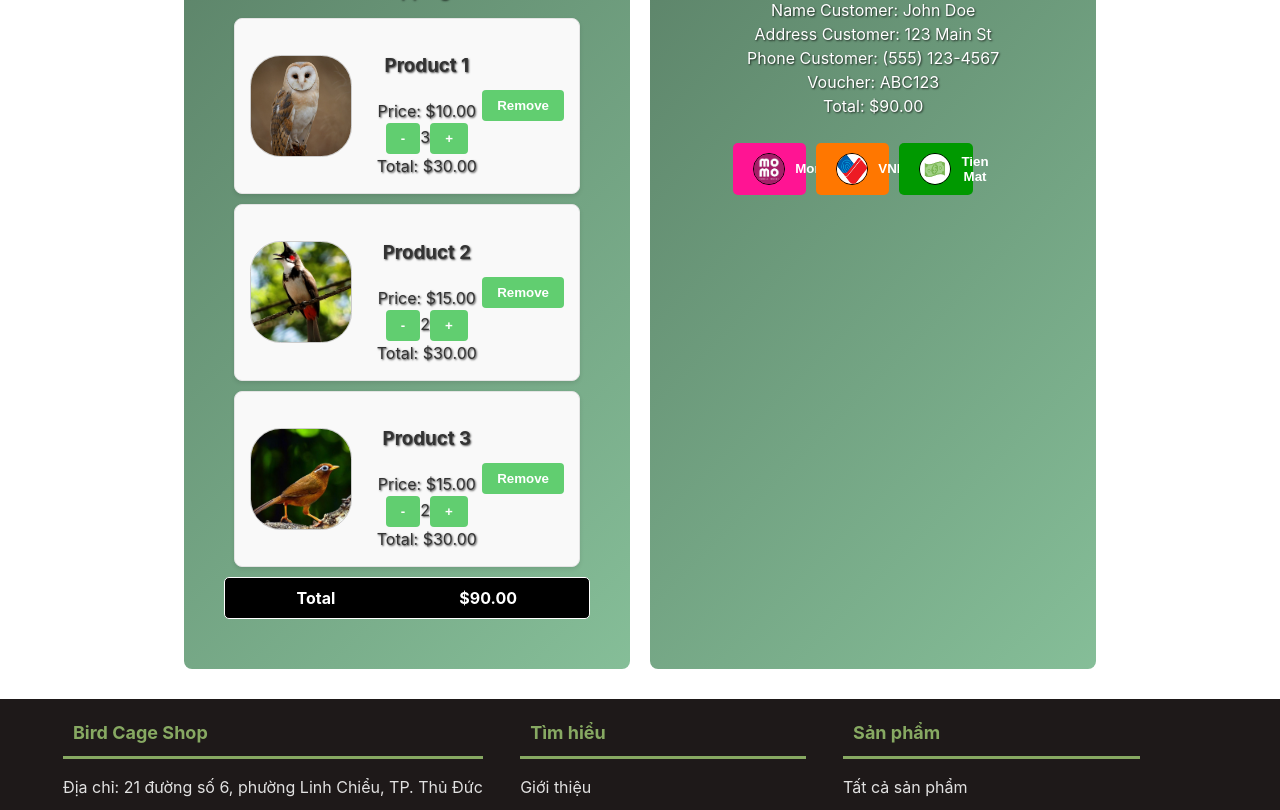
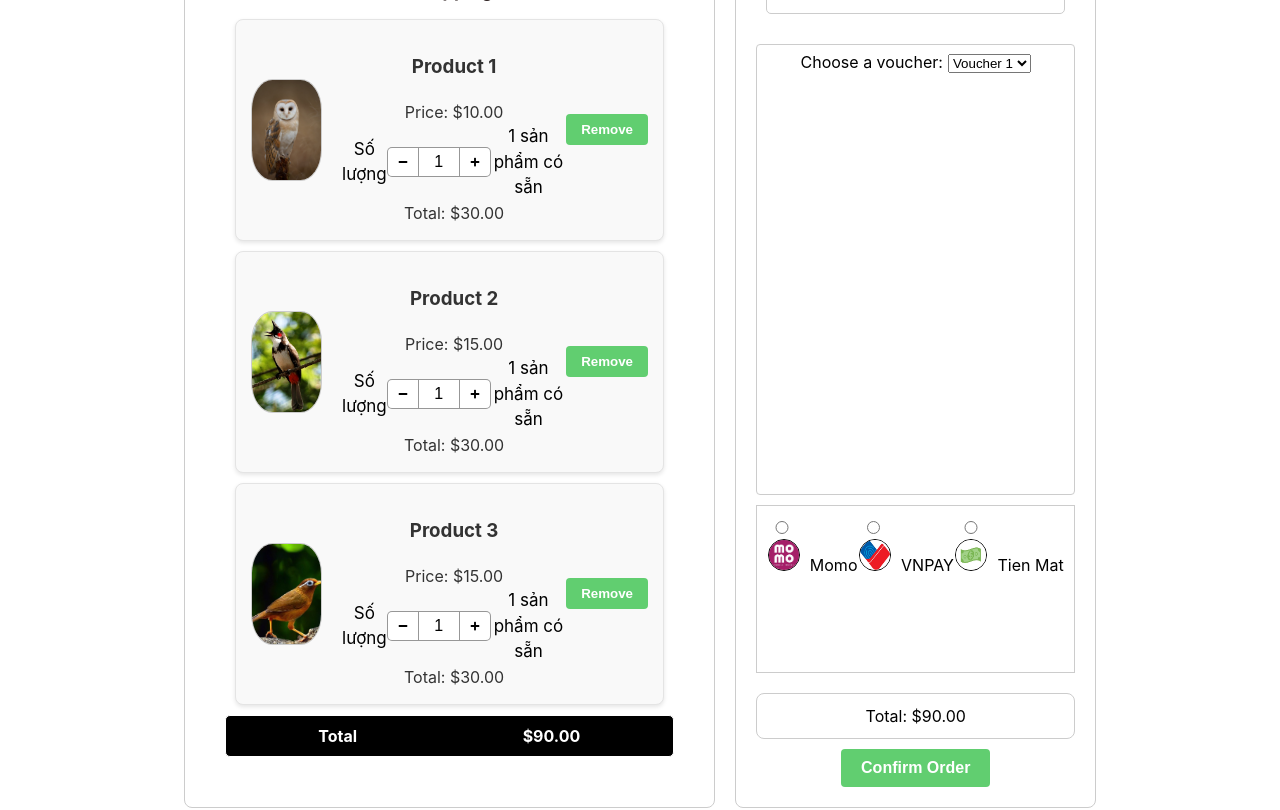
Before and after one commit to SWP391-bird-farm-shop/frontend, a React (Vite) app: page /cart in a window 1280 px wide. Shown: the part 280-1090 px from the top of the page. Built offline with nearby package versions, Linux system fonts and the light colour scheme.

Commit message:
cartpage

```diff
--- a/src/page/CartPage.css
+++ b/src/page/CartPage.css
@@ -1,4 +1,4 @@
-/* CartPage.css */
+
 .Order {
     display: flex;
     justify-content: space-between;
@@ -10,39 +10,42 @@
 
 
 
-/* CartPage.css */
 
-/* Keyframes animation for the gradient background */
-@keyframes gradient {
-    0% {
-      background-position: 0% 50%;
-    }
-    50% {
-      background-position: 100% 50%;
-    }
-    100% {
-      background-position: 0% 50%;
-    }
-  }
-
-  /* Apply the gradient animation to both .Order-Total and .Order-Payment */
-  .Order-Total, .Order-Payment {
+.Order-Total {
     flex: 1;
     margin: 10px;
     padding: 20px;
-      background: linear-gradient(-45deg, #b3ffcc, #000);
+    background: #FFFFFF;
     background-size: 400% 400%;
     animation: gradient 15s ease infinite;
     border-radius: 8px;
-      color: white; /* Text color for the sections */
-      text-shadow: 1px 1px 2px rgba(0, 0, 0, 0.7); /* Add text shadow for better visibility */
+    color: #180B0B;
+    border: 1px solid #ccc;
   }
 
-  .Order-Total p, .Order-Payment p {
+  .Order-Total p {
     margin: 0;
   }
 
-  /* Rest of your CSS remains the same */
+
+  .Order-Payment {
+    flex: 1;
+    margin: 10px;
+    padding: 20px;
+    background: #FFFFFF;
+    background-size: 400% 400%;
+    animation: gradient 15s ease infinite;
+    border-radius: 8px;
+    color: #180B0B;
+    border: 1px solid #ccc;
+  }
+
+  .Order-Payment p {
+    margin: 0;
+  }
+
+
+
 
 
 #cart {
@@ -93,18 +96,167 @@ button:hover {
     background-color: #005ea3;
 }
 
-.Payment-Option {
+
+
+.Order-Info {
     display: flex;
-    justify-content: space-between;
-    margin-top: 20px;
+    flex-direction: column;
+
+    padding: 10px;
+    margin-bottom: 10px;
+    background-color: #FFFFFF;
+
   }
 
   /* CartPage.css */
 
-/* Style for the Momo button */
+/* CartPage.css */
+
+.customer-info {
+
+    padding: 10px;
+    margin-bottom: 10px;
+  }
+
+  .name-phone {
+    display: flex;
+    justify-content: space-between;
+
+  }
+
+  .name-phone p {
+    margin: 5px 0;
+  }
+
+  .customer-info p {
+    margin: 5px 0;
+    color:#180B0B;
+  }
+
+
+  /* CartPage.css */
+
+/* Styling for Voucher Info section (Custom Select Box) */
+.Voucher-Info {
+    position: relative;
+    display: inline-block;
+    border: 1px solid #ccc;
+    border-radius: 4px;
+    padding: 5px;
+  }
+
+  /* Style the label within the Voucher Info section */
+  .Voucher-Info label {
+    margin-right: 5px;
+    color: #000000; /* Set the text color to black */
+  }
+
+  /* Style the custom select container */
+  .custom-select {
+    position: relative;
+    display: inline-block;
+  }
+
+  /* Style the select element within the custom select container */
+  .custom-select select {
+    display: none; /* Hide the default select element */
+  }
+
+  /* Style the custom select to appear as a button */
+  .custom-select::before {
+    content: '▼'; /* Unicode down arrow character */
+    position: absolute;
+    top: 0;
+    right: 0;
+    padding: 5px;
+    background-color: #ccc;
+    border-radius: 0 4px 4px 0;
+    cursor: pointer;
+  }
+
+  /* Show the selected option text */
+  .custom-select::after {
+    content: attr(data-selected);
+    position: absolute;
+    top: 0;
+    left: 0;
+    right: 20px; /* Adjust to accommodate the arrow */
+    padding: 5px;
+    border: 1px solid #ccc;
+    border-radius: 4px 0 0 4px;
+    background-color: #fff;
+    cursor: pointer;
+  }
+
+
+  .custom-select ul {
+    list-style: none;
+    margin: 0;
+    padding: 0;
+    position: absolute;
+    top: 100%;
+    left: 0;
+    right: 0;
+    display: none;
+    border: 1px solid #ccc;
+    border-top: none;
+    border-radius: 0 0 4px 4px;
+    background-color: #fff;
+  }
+
+
+  .custom-select ul li {
+    padding: 5px;
+    cursor: pointer;
+  }
+
+
+  .custom-select.active ul {
+    display: block;
+  }
+
+  .Payment-Method {
+    display: flex;
+    justify-content: space-around;
+    border: 1px solid #ccc;
+    padding: 10px;
+    margin-bottom: 10px;
+  }
+
+  .Payment-Method button {
+    background-color: #f2f2f2;
+    border: none;
+    padding: 5px 10px;
+    cursor: pointer;
+  }
+
+  .payment-logo {
+    max-width: 50px;
+    max-height: 30px;
+  }
+
+  .Total-Info {
+    border: 1px solid #ccc;
+    padding: 10px;
+    margin-bottom: 10px;
+  }
+
+  .Confirm-Order {
+    text-align: center;
+  }
+
+  #confirm-button {
+    background-color: #3498db;
+    color: white;
+    border: none;
+    padding: 10px 20px;
+    font-size: 16px;
+    cursor: pointer;
+  }
+
 #momo-button {
-    background-color: #FF1493; /* Pink background color for Momo button */
-    color: white; /* Text color for Momo button */
+    background-color: #FF1493;
+    color: white;
     border: none;
     border-radius: 5px;
     padding: 10px 20px;
@@ -115,16 +267,13 @@ button:hover {
     width: 20%;
 }
 
-/* Add hover effect for Momo button */
-#momo-button:hover {
-    background-color: #FF0066; /* Change background color on hover */
-}
 
 
-/* Style for the VNPAY button */
+
+
 #vnpay-button {
-    background-color: #FF7700; /* Background color for VNPAY button */
-    color: white; /* Text color for VNPAY button */
+    background-color: #FF7700;
+    color: white;
     border: none;
     border-radius: 5px;
     padding: 10px 20px;
@@ -136,12 +285,7 @@ button:hover {
 
 }
 
-/* Add hover effect for VNPAY button */
-#vnpay-button:hover {
-    background-color: #CC5500; /* Change background color on hover */
-}
 
-/* Style for the Tien Mat button */
 #tienmat-button {
     background-color: #009900;
     color: white;
@@ -155,15 +299,8 @@ button:hover {
     width: 20%;
 }
 
-/* Add hover effect for Tien Mat button */
-#tienmat-button:hover {
-    background-color: #007700; /* Change background color on hover */
-}
 
-/* Style for payment logos */
-/* CartPage.css */
 
-/* Style for the payment logos with round borders */
 .payment-logo {
     width: 30px;
     height: 30px;
@@ -172,12 +309,6 @@ button:hover {
     border-radius: 50%;
 }
 
-.button-container {
-    display: flex;
-    justify-content: center;
-    width: 90%;
-
-}
 
 
 
@@ -236,16 +367,16 @@ h2 {
     justify-content: space-between;
     align-items: center;
     transition: background-color 0.3s, transform 0.2s, box-shadow 0.3s, color 0.2s;
-    background-color: #f9f9f9; /* Light background color */
+    background-color: #f9f9f9;
     box-shadow: 0 2px 4px rgba(0, 0, 0, 0.1);
-    color: #333; /* Text color */
+    color: #333;
 }
 
 .cart-item:hover {
-    background-color: #f7f7f7; /* Slightly darker background on hover */
+    background-color: #f7f7f7;
     transform: scale(1.02);
     box-shadow: 0 6px 10px rgba(0, 0, 0, 0.2);
-    color: #555; /* Slightly darker text color on hover */
+    color: #555;
 }
 
 
@@ -254,13 +385,13 @@ h2 {
 
 
 .item-image {
-    width: 100px; /* Set the width of the image container */
-    height: 100px; /* Set the height of the image container */
-    overflow: hidden; /* Hide overflowing content */
-    border: 1px solid #ccc; /* Add a border to the image container */
-    border-radius: 30%; /* Create a circular shape by setting border-radius to 30% */
-    margin-right: 20px; /* Adjust the right margin to create space between the image and item details */
-    transition: transform 0.2s; /* Add a transition for the scaling effect */
+    width: 100px;
+    height: 100px;
+    overflow: hidden;
+    border: 1px solid #ccc;
+    border-radius: 30%;
+    margin-right: 20px;
+    transition: transform 0.2s;
 }
 
 
@@ -274,22 +405,17 @@ h2 {
     height: 100%;
     object-fit: cover;
 }
-/* CartPage.css */
 
-/* Styling for the total box */
-/* CartPage.css */
-
-/* Styling for the total box */
 #total-box {
     display: flex;
-    justify-content: space-around; /* Use space-around for a more balanced spacing */
-    padding: 8px 10px; /* Adjust the padding as needed */
+    justify-content: space-around;
+    padding: 8px 10px;
     background-color: black;
     border: 1px solid white;
     border-radius: 5px;
     font-weight: bold;
     font-size: 16px;
-    margin: 10px 0; /* Adjust the margin as needed */
+    margin: 10px 0;
 }
 
 #total-box p {
@@ -300,3 +426,69 @@ h2 {
 #cart-total {
     color: white;
 }
+/* CartPage.css */
+
+/* Container for Total-Info */
+.Total-Info {
+    background: #FFFFFF; /* Set the background color to white */
+    padding: 10px;
+    border: 1px solid #ccc; /* Add a border with a color of your choice */
+    border-radius: 8px;
+    color: #000000; /* Set the text color to black */
+  }
+
+  .Total-Info p {
+    margin: 0;
+  }
+  /* CartPage.css */
+
+/* Container for Order-Payment and its child sections */
+.Order-Payment {
+    display: flex;
+    flex-direction: column;
+    background: #FFFFFF; /* White background */
+    border: 1px solid #ccc; /* Border with a color of your choice */
+    border-radius: 8px;
+    padding: 20px;
+    margin: 10px;
+    color: #000000; /* Text color for the sections */
+  }
+
+
+  .Order-Payment .customer-info {
+    flex: 3;
+    margin: 10px 0;
+  }
+
+
+  .Order-Payment .Voucher-Info {
+    flex: 3;
+  }
+
+
+  .Order-Payment .Payment-Method {
+    flex: 1;
+    margin: 10px 0;
+  }
+
+
+  .Order-Payment .Total-Info {
+    flex: 0.5S;
+    margin: 10px 0;
+  }
+
+
+
+#confirm-button {
+    background-color:  #61CE70;
+    color: white;
+    border: none;
+    padding: 10px 20px;
+    font-size: 16px;
+    cursor: pointer;
+    transition: background-color 0.3s;
+  }
+
+  #confirm-button:hover {
+    background-color: #18653e;
+  }
--- a/src/page/CartPage.jsx
+++ b/src/page/CartPage.jsx
@@ -1,5 +1,6 @@
 import React, { useState } from "react";
 import './CartPage.css';
+import QuantityButton from "../components/button/QuantityButton";
 
 const CartPage = () => {
     const [cartItems, setCartItems] = useState([
@@ -41,25 +42,7 @@ const CartPage = () => {
     //     setCartItems(updatedCart);
     // }
 
-    const incrementQuantity = (itemId) => {
-        const updatedCart = cartItems.map(item => {
-            if (item.id === itemId) {
-                return { ...item, quantity: item.quantity + 1 };
-            }
-            return item;
-        });
-        setCartItems(updatedCart);
-    }
 
-    const decrementQuantity = (itemId) => {
-        const updatedCart = cartItems.map(item => {
-            if (item.id === itemId && item.quantity > 1) {
-                return { ...item, quantity: item.quantity - 1 };
-            }
-            return item;
-        });
-        setCartItems(updatedCart);
-    }
 
     const calculateTotal = () => {
         return cartItems.reduce((total, item) => total + (item.price * item.quantity), 0);
@@ -80,11 +63,7 @@ const CartPage = () => {
                             <div className="item-details">
                                 <h3>{item.name}</h3>
                                 <p>Price: ${item.price.toFixed(2)}</p>
-                                <div className="quantity-controls">
-                                    <button onClick={() => decrementQuantity(item.id)}>-</button>
-                                    <span>{item.quantity}</span>
-                                    <button onClick={() => incrementQuantity(item.id)}>+</button>
-                                </div>
+                                <QuantityButton />
                                 <p>Total: ${(item.price * item.quantity).toFixed(2)}</p>
                             </div>
                             <button onClick={() => removeItem(item.id)}>Remove</button>
@@ -98,33 +77,56 @@ const CartPage = () => {
             </div>
         </div>
         <div className="Order-Payment">
-            <h1>Payment</h1>
-            <h2>Your Info Cart</h2>
-            <div className="Customer-Info">
-                <p>Name Customer: John Doe</p>
-                <p>Address Customer: 123 Main St</p>
-                <p>Phone Customer: (555) 123-4567</p>
-                <p>Voucher: ABC123</p>
-                <p>Total: $<span>{calculateTotal().toFixed(2)}</span></p>
-            </div>
-                <div className="Payment-Option">
-                    <div class="button-container">
+        <div className="Order-Info">
+  <div className="customer-info">
+    <div className="name-phone">
+      <p>Name Customer: John Doe</p>
+      <p>Phone Customer: (555) 123-4567</p>
+    </div>
+    <p>Address Customer: 123 Main St</p>
+  </div>
+</div>
 
-                    <button id="momo-button">
+
+<div class="Voucher-Info">
+  <label for="voucher">Choose a voucher:</label>
+  <select name="voucher" id="voucher">
+    <option value="voucher1">Voucher 1</option>
+    <option value="voucher2">Voucher 2</option>
+    <option value="voucher3">Voucher 3</option>
+    <option value="voucher4">Voucher 4</option>
+  </select>
+</div>
+
+
+  <div className="Payment-Method">
+  <label>
+    <input type="radio" name="payment" value="momo" id="momo-button" />
     <img src="momo.jpg" alt="Momo" className="payment-logo" />
     Momo
-</button>
-<button id="vnpay-button">
+  </label>
+  <label>
+    <input type="radio" name="payment" value="vnpay" id="vnpay-button" />
     <img src="vnpay.jpg" alt="VNPAY" className="payment-logo" />
     VNPAY
-</button>
-<button id="tienmat-button"><img src="tienmat.jpg" alt="Tienmat" className="payment-logo" />Tien Mat</button>
+  </label>
+  <label>
+    <input type="radio" name="payment" value="tienmat" id="tienmat-button" />
+    <img src="tienmat.jpg" alt="Tienmat" className="payment-logo" />
+    Tien Mat
+  </label>
+</div>
 
 
-                    </div>
+  <div className="Total-Info">
+    <p>Total: $<span>{calculateTotal().toFixed(2)}</span></p>
+  </div>
 
-                </div>
-            </div>
+  <div className="Confirm-Order">
+    <button type="submit" id="confirm-button">Confirm Order</button>
+  </div>
+</div>
+
         </div>
     )
 }
```
Also changed, not shown: 1 other file (tests, documents, lock files or other folders). Lines whose indentation alone changed are shown as unchanged.
